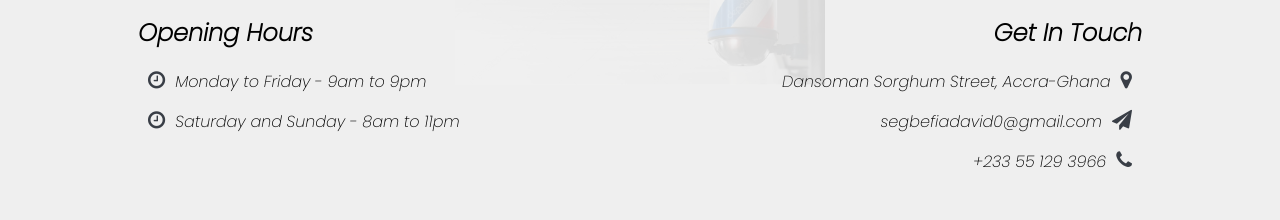
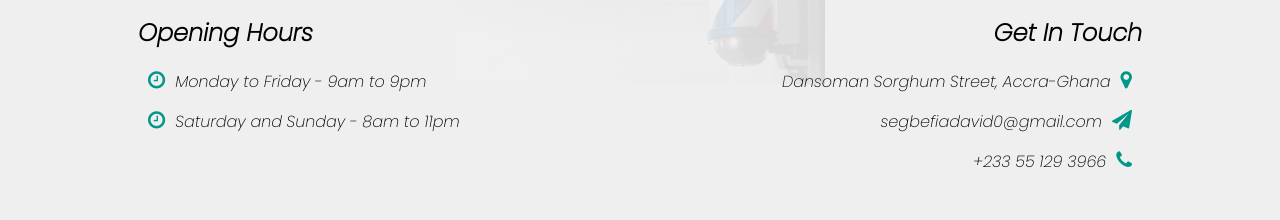
Before and after one commit to barbershop-gh/Barbershop, a plain HTML site: page index.html in a window 1280 px wide. Shown: the part 3489-3709 px from the top of the page. Drawn offline with Linux system fonts and the light colour scheme; some packages are replaced by stand-ins of ours; a script that the page names is missing.

Commit message:
Update style.css

```diff
--- a/style.css
+++ b/style.css
@@ -414,7 +414,7 @@ hr {
 
 .footer-left .fa, .footer-right .fa {
   font-size: 20px;
-  color: #393e46;
+  color: #009688;
   margin: 10px;
 }
 
```
